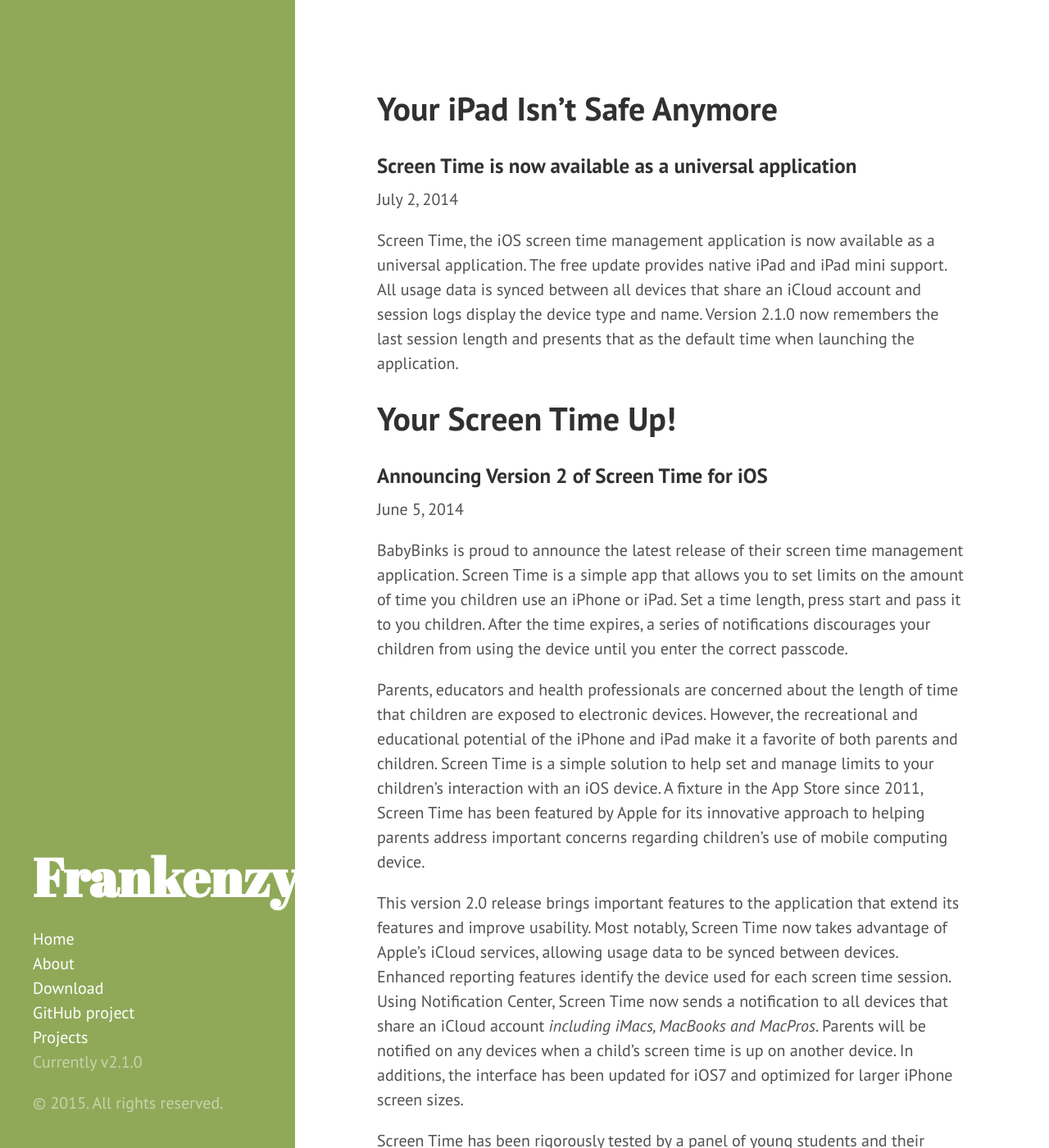
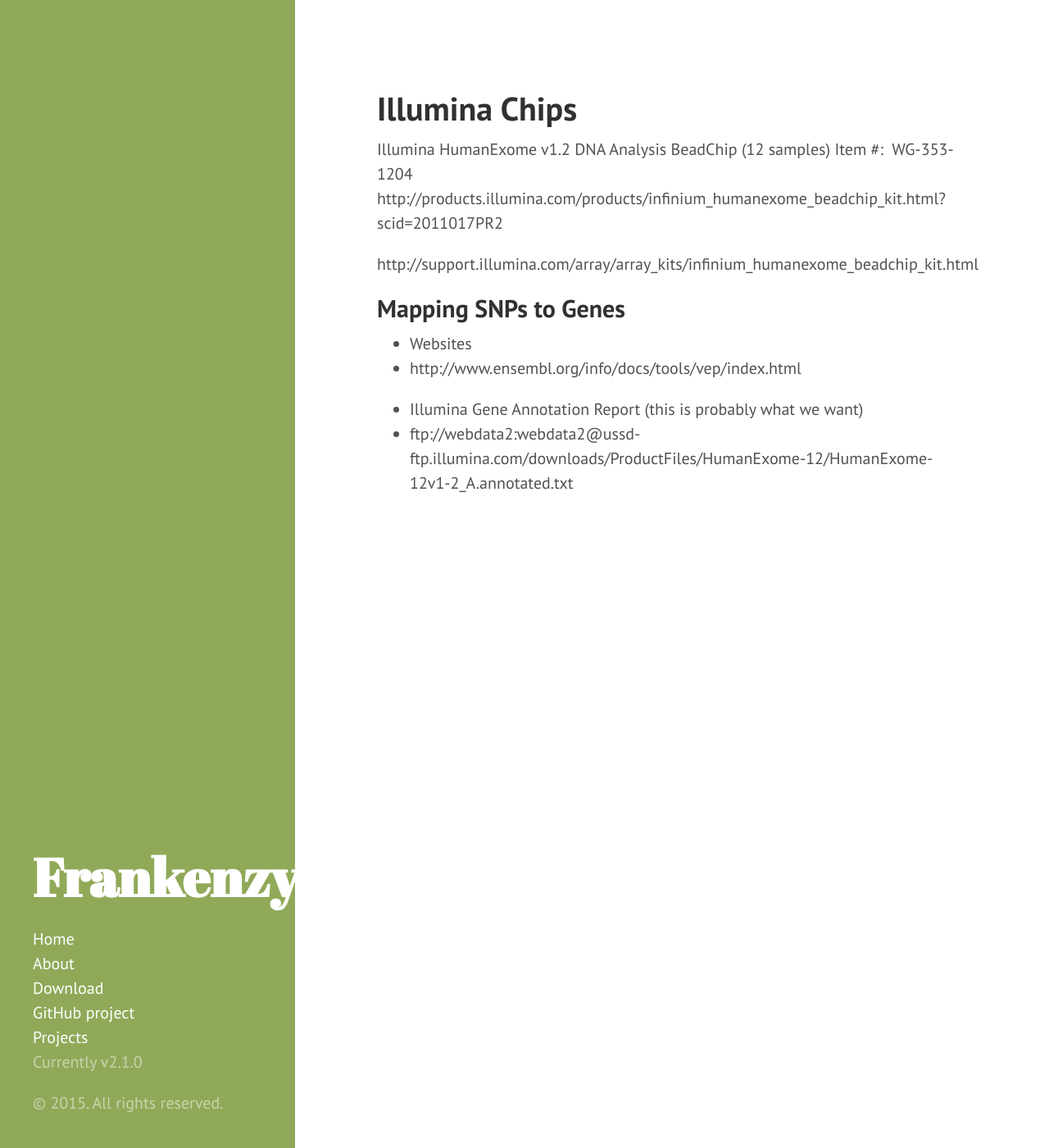
Before and after one commit to tabinks/frankenzyme.com, a Jekyll site: the page built from projects/apc113180/index.md, in a window 1280 px wide and 1400 px high. Shown: the whole window at 82% size. Built offline with Jekyll 4.4.1, drawn with Linux system fonts in a browser that asks for light colours; Markdown is read by kramdown in place of the engine named in the settings; some of the changed text lies outside the part shown.

Commit message:
Update project

```diff
--- a/projects/apc113180/index.md
+++ b/projects/apc113180/index.md
@@ -1,36 +1,25 @@
 ---
 layout: default
-title: APC113180
-project: false
+title: HLA
+project: true
 ---
 
-
-# Your iPad Isn't Safe Anymore
-### Screen Time is now available as a universal application ####
-
-July 2, 2014
-
-Screen Time, the iOS screen time management application is now available as a universal application.  The free update provides native iPad and iPad mini support.  All usage data is synced between all devices that share an iCloud account and session logs display the device type and name.  Version 2.1.0 now remembers the last session length and presents that as the default time when launching the application.
+Illumina Chips
+==========================================================================================
+Illumina HumanExome v1.2 DNA Analysis BeadChip (12 samples)
+Item #:  WG-353-1204
+http://products.illumina.com/products/infinium_humanexome_beadchip_kit.html?scid=2011017PR2
 
 
-# Your Screen Time Up!
-### Announcing Version 2 of Screen Time for iOS ###
-
-June 5, 2014
-
-BabyBinks is proud to announce the latest release of their screen time management application.  Screen Time is a simple app that allows you to set limits on the amount of time you children use an iPhone or iPad. Set a time length, press start and pass it to you children. After the time expires, a series of notifications discourages your children from using the device until you enter the correct passcode.
-
-Parents, educators and health professionals are concerned about the length of
-time that children are exposed to electronic devices. However, the
-recreational and educational potential of the iPhone and iPad make it a favorite
-of both parents and children. Screen Time is a simple solution to help set and manage limits to your children's interaction with an iOS device.  A fixture in the App Store since 2011, Screen Time has been featured by Apple for its innovative approach to helping parents address important concerns regarding children's use of mobile computing device.
-
-This version 2.0 release brings important features to the application that extend its features and improve usability.  Most notably, Screen Time now takes advantage of Apple's iCloud services, allowing usage data to be synced between devices.  Enhanced reporting features identify the device used for each screen time session.   Using Notification Center, Screen Time now sends a notification to all devices that share an iCloud account _including iMacs, MacBooks and MacPros_.  Parents will be notified on any devices when a child's screen time is up on another device.  In additions, the interface has been updated for iOS7 and optimized for larger iPhone screen sizes.
-
-Screen Time has been rigorously tested by a panel of young students and their parents.  The students unanimously agree, "We hate it!".  Parents unanimously agree, "We love it!"
 
 
-### About BabyBinks ###
-BabyBinks is a creator of educational and family-friendly application for the iPhone, iPad and iPod touch. It was founded 2009 by a dad who couldn't find a decent baby naming iPhone app and set out to make one (remember this was 2009).  There are currently 9,292 baby name apps in the App Store. Unfortunately, the app was finished 3 months after the birth of his second child. Subsequently, his son was named the old fashioned way...by letting his 3 year old sister pick the name. She was watching Sesame Street at the time, so his name is Oscar.
 
-Since then, BabyBinks has created a catalog of apps, each having the distinction of being featured by Apple. This include a feature on the front page on iTunes.
+http://support.illumina.com/array/array_kits/infinium_humanexome_beadchip_kit.html
+
+Mapping SNPs to Genes
+------------------------------------------------------------------------------------------
+* Websites
+ - http://www.ensembl.org/info/docs/tools/vep/index.html
+
+* Illumina Gene Annotation Report (this is probably what we want)
+ - ftp://webdata2:webdata2@ussd-ftp.illumina.com/downloads/ProductFiles/HumanExome-12/HumanExome-12v1-2_A.annotated.txt
```
Also changed, not shown: projects/hla/index.md (added, +63 -0 lines).
